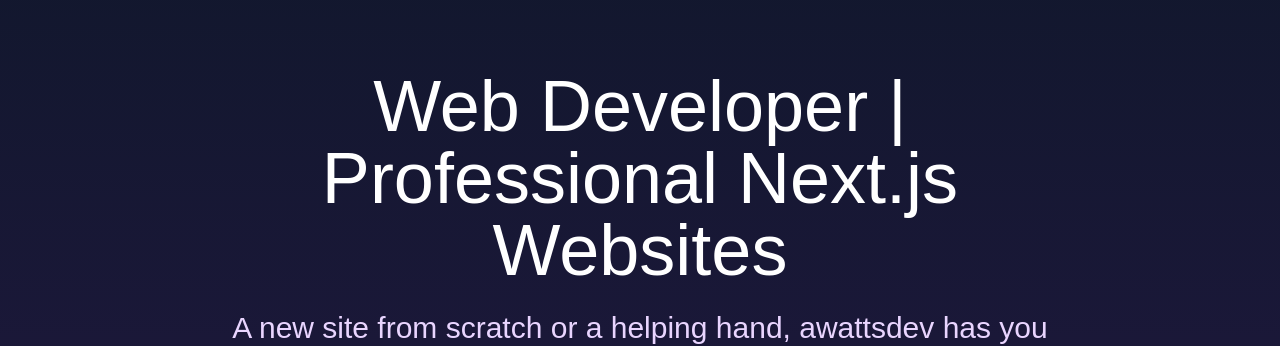
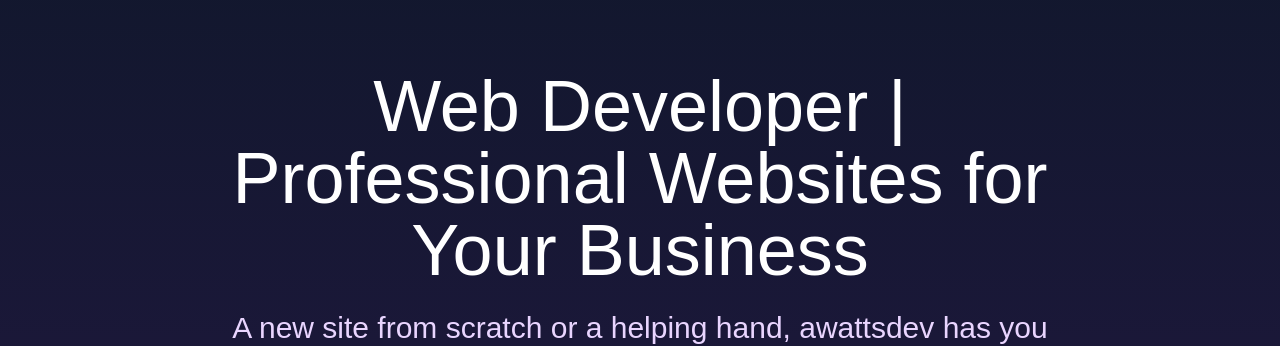
Before and after one commit to wattsmainsanglais/portfolio-next-express, a Next.js app in the folder client/: page /en in a window 1280 px wide. Shown: the part 154-500 px from the top of the page. Built offline with nearby package versions, Linux system fonts and the light colour scheme; a web font is replaced by a local one.

Commit message:
update intro text

```diff
--- a/client/messages/en.json
+++ b/client/messages/en.json
@@ -1,6 +1,6 @@
 {
 "Intro": {
-    "heading1": "Web Developer | Professional Next.js Websites",
+    "heading1": "Web Developer | Professional Websites for Your Business",
     "heading2": "A new site from scratch or a helping hand, awattsdev has you covered"
 },
 "Services": {
--- a/client/messages/fr.json
+++ b/client/messages/fr.json
@@ -2,7 +2,7 @@
 
 {
     "Intro": {
-        "heading1": "Développeur Web | Sites Web Next.js Professionnels",
+        "heading1": "Développeur Web | Sites Web Professionnels pour Votre Entreprise",
         "heading2": "Un nouveau site à partir de zéro ou un coup de main, awattsdev est là pour vous"
     },
     "Services": {
--- a/client/src/app/[locale]/layout.js
+++ b/client/src/app/[locale]/layout.js
@@ -24,7 +24,7 @@ export async function generateMetadata({ params }) {
   const baseUrl = 'https://www.awattsdev.eu'
 
   return {
-    title: 'Web Developer France | Next.js & React | awattsdev',
+    title: 'Web Developer France | Web Design | Next.js & React | awattsdev',
     description: 'Professional web development services in France. Custom Next.js websites, e-commerce platforms, and bilingual sites. Fast delivery, transparent pricing. Serving businesses across France and Europe.',
     keywords: [
       'web developer', 'France', 'Next.js', 'React', 'website development', 'e-commerce', 'bilingual websites', 'Nouvelle-Aquitaine', 'web design',
```
